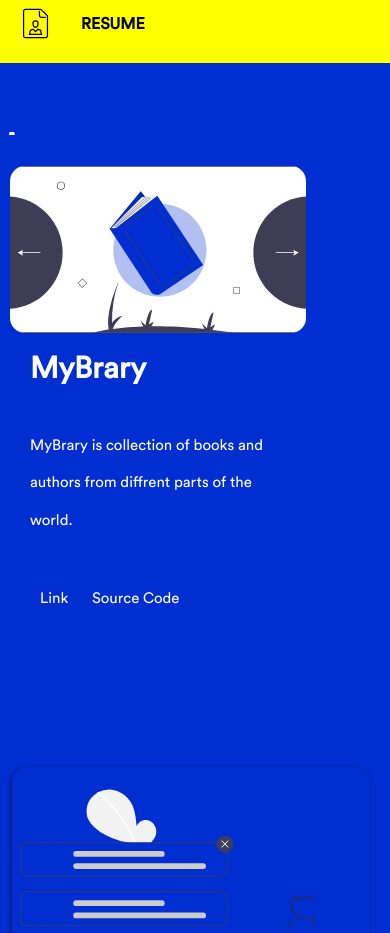
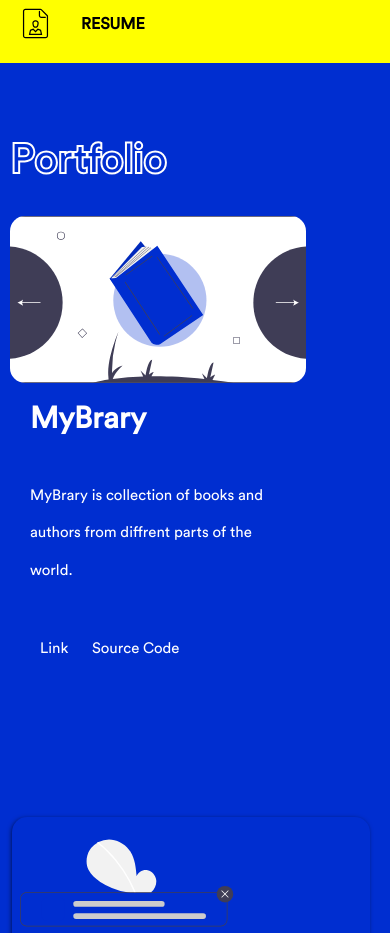
Before and after one commit to mohitms007/portfolio-oldd, a plain HTML site: page index.html in a window 390 px wide. Shown: the part 3214-4147 px from the top of the page. Drawn offline with nearby package versions, Linux system fonts and the light colour scheme.

Commit message:
update style.css

```diff
--- a/style.css
+++ b/style.css
@@ -505,7 +505,7 @@
   }
 
   .portfolio__container h1 {
-    font-size: 1px;
+    font-size: 40px;
   }
 }
 
```
